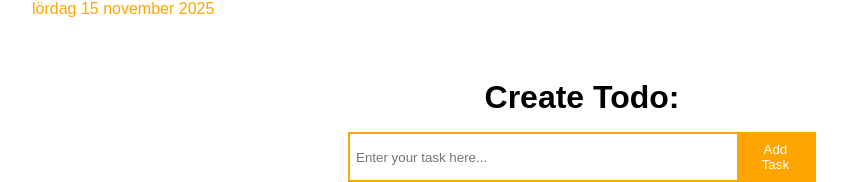
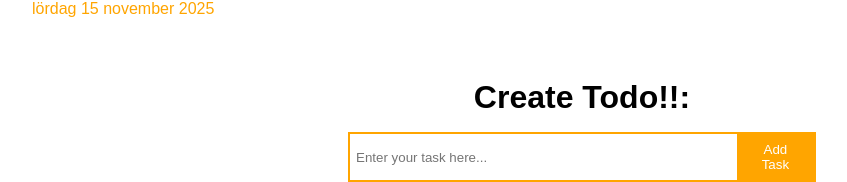
Before and after one commit to Stelle83/ToDoList_vue, a Vue app: page / in a window 1280 px wide. Shown: the part 144-326 px from the top of the page, without its empty margins (58-905 px from the left). Built offline with nearby package versions, Linux system fonts and the light colour scheme.

Commit message:
add computed

```diff
--- a/src/components/ListOfTasks.vue
+++ b/src/components/ListOfTasks.vue
@@ -1,10 +1,9 @@
 <script setup>
-import {ref, watch} from "vue";
+import {ref, watch, computed} from "vue";
 import {uid} from "uid";
 import { Icon } from "@iconify/vue";
 import TodoCreator from "@/components/TodoCreator.vue";
 import TodoItem from "@/components/TodoItem.vue";
-
 const todoList = ref([]);
 
 watch(todoList, () => {
@@ -12,6 +11,10 @@ watch(todoList, () => {
     },
     { deep: true }
 );
+
+const todoCompleted = computed(() => {
+    return todoList.value.every((todo) => todo.isCompleted);
+});
 
 const fetchTodoList = () => {
     const savedTodoList = JSON.parse(localStorage.getItem("todoList"));
@@ -54,7 +57,7 @@ const deleteTodo = (todoId) => {
 
 <template>
     <main>
-        <h1> Create Todo:</h1>
+        <h1> Create Todo!!:</h1>
         <TodoCreator @create-todo="createTodo"/>
         <ul class="todo-list" v-if="todoList.length > 0">
             <TodoItem
@@ -70,6 +73,10 @@ const deleteTodo = (todoId) => {
         <p class="todos-msg" v-else>
             <span>Are you sure you have nothing to do?</span>
             <Icon icon="noto:thinking-face" width="22" />
+        </p>
+        <p v-if="todoCompleted && todoList.length > 0" class="todos-msg">
+            <span>You have completed all your todos!</span>
+            <Icon icon="noto-v1:party-popper" />
         </p>
     </main>
 </template>
```
